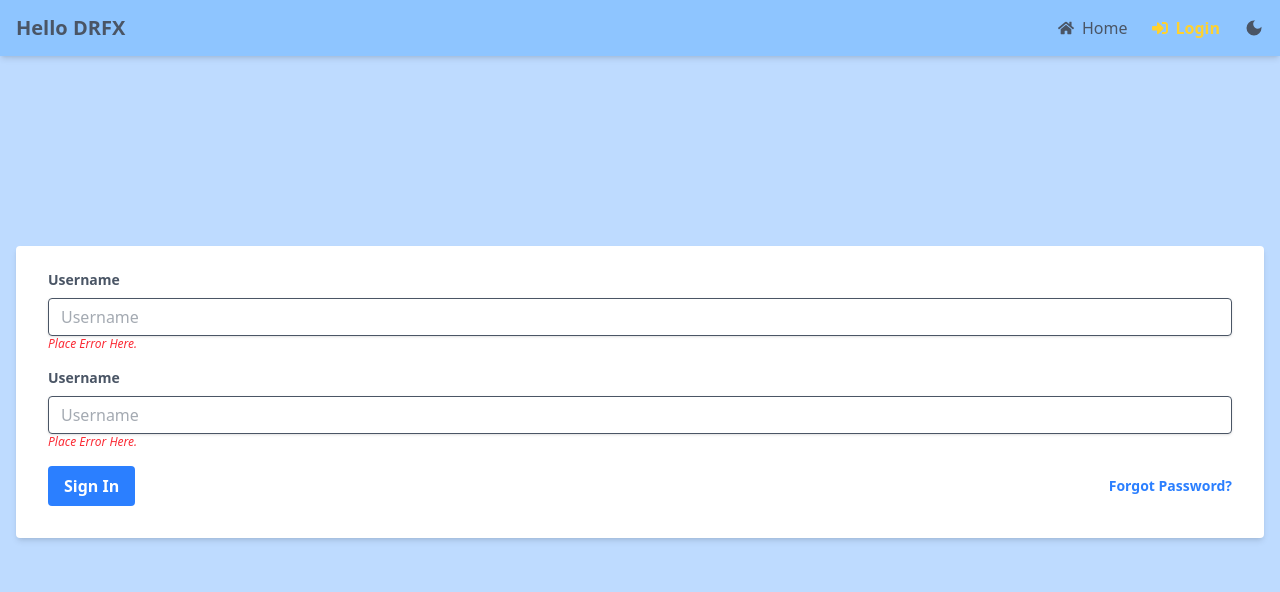
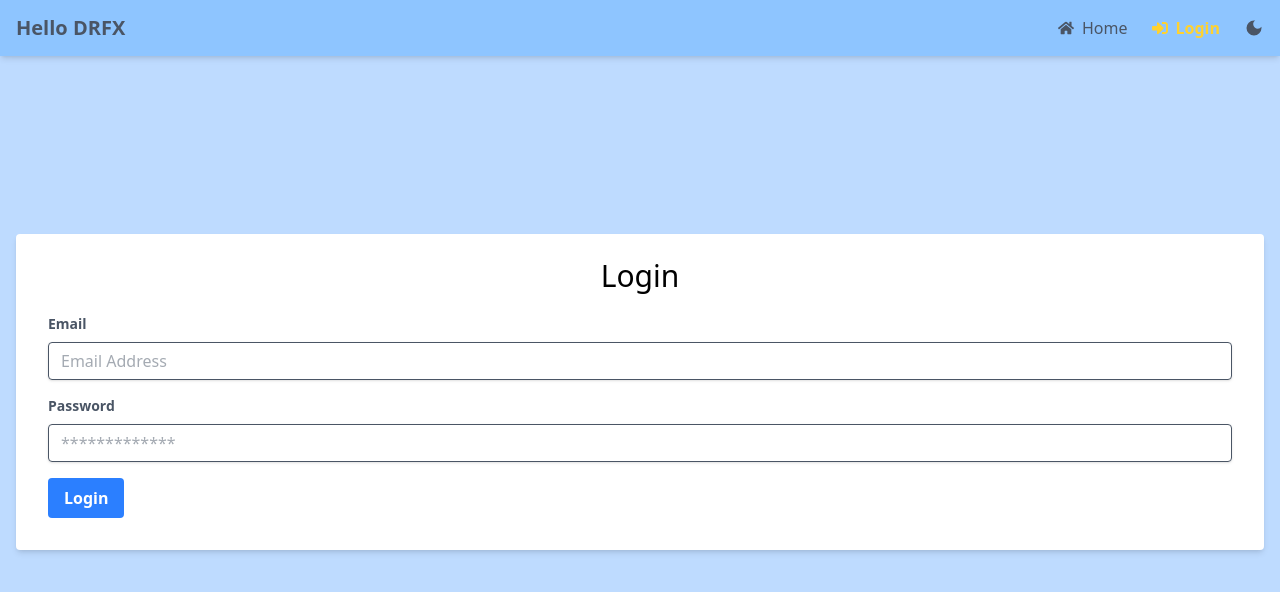
Before and after one commit to leighmforrest/hello_drfx, a React (Vite) app in the folder frontend/: page /login in a window 1280 px wide. Shown: the top 592 px of the page. Built offline with nearby package versions, Linux system fonts and the light colour scheme; no server answers.

Commit message:
login page and form added; user context added

```diff
--- a/frontend/package.json
+++ b/frontend/package.json
@@ -11,13 +11,16 @@
     "test": "vitest"
   },
   "dependencies": {
+    "@hookform/resolvers": "^5.1.1",
     "@tailwindcss/typography": "^0.5.16",
     "@tailwindcss/vite": "^4.1.8",
     "axios": "^1.9.0",
     "react": "^19.1.0",
     "react-dom": "^19.1.0",
+    "react-hook-form": "^7.57.0",
     "react-icons": "^5.5.0",
-    "react-router-dom": "^7.6.2"
+    "react-router-dom": "^7.6.2",
+    "yup": "^1.6.1"
   },
   "devDependencies": {
     "@eslint/js": "^9.25.0",
--- a/frontend/src/components/Input.jsx
+++ /dev/null
@@ -1,23 +0,0 @@
-import React from "react";
-
-const Input = () => {
-  return (
-    <div class="mb-4">
-      <label
-        class="block text-gray-600 dark:text-white text-sm font-bold mb-2"
-        for="username"
-      >
-        Username
-      </label>
-      <input
-        class="shadow appearance-none border rounded w-full py-2 px-3 text-gray-600 dark:text-gray-200 leading-tight focus:outline-none focus:shadow-outline"
-        id="username"
-        type="text"
-        placeholder="Username"
-      />
-      <p class="text-red-500 text-xs italic">Place Error Here.</p>
-    </div>
-  );
-};
-
-export default Input;
--- /dev/null
+++ b/frontend/src/components/forms/Input.jsx
@@ -0,0 +1,33 @@
+import React from "react";
+
+const Input = ({
+  label,
+  id,
+   type = "text",
+   placeholder,
+   register,
+   errors
+}) => {
+  return (
+    <div className="mb-4">
+        <label
+          className="block text-gray-600 dark:text-white text-sm font-bold mb-2"
+          htmlFor={id}
+        >
+          {label}
+        </label>
+        <input
+          {...register(id)}
+          className="shadow appearance-none border rounded w-full py-2 px-3 text-gray-600 dark:text-gray-200 leading-tight focus:outline-none focus:shadow-outline"
+          id={id}
+          type={type}
+          placeholder={placeholder}
+        />
+        {errors[id] && (
+          <p class="text-red-500 text-xs italic">{errors[id].message}</p>
+        )}
+      </div>
+  );
+};
+
+export default Input;
--- /dev/null
+++ b/frontend/src/components/forms/LoginForm.jsx
@@ -0,0 +1,46 @@
+import { useForm } from "react-hook-form";
+import { yupResolver } from "@hookform/resolvers/yup";
+import { loginSchema } from "../../schemas";
+import Input from "./Input";
+
+const LoginForm = ({ onFormSubmit }) => {
+  const {
+    register,
+    handleSubmit,
+    formState: { errors },
+  } = useForm({
+    resolver: yupResolver(loginSchema),
+  });
+
+  return (
+    <form
+      onSubmit={handleSubmit(onFormSubmit)}
+      className="bg-white dark:bg-blue-950 shadow-md rounded px-8 pt-6 pb-8 mb-4"
+    >
+      <h2 className="text-3xl text-center mb-5">Login</h2>
+      <Input
+        id="email"
+        label="Email"
+        placeholder="Email Address"
+        register={register}
+        errors={errors}
+      />
+      <Input
+        id="password"
+        label="Password"
+        type="password"
+        placeholder="*************"
+        register={register}
+        errors={errors}
+      />
+      <button
+        type="submit"
+        className="bg-blue-500 hover:bg-blue-700 dark:bg-blue-700 dark:hover:bg-blue-500 text-white font-bold py-2 px-4 rounded focus:outline-none focus:shadow-outline"
+      >
+        Login
+      </button>
+    </form>
+  );
+};
+
+export default LoginForm;
--- /dev/null
+++ b/frontend/src/contexts/UserProvider.jsx
@@ -0,0 +1,21 @@
+import { createContext, useContext, useEffect } from "react";
+
+const UserContext = createContext();
+
+const UserProvider = ({ children }) => {
+  useEffect(() => {
+    console.log("HAI");
+  }, []);
+
+  const login = (email, password) => {
+    console.log(email, password, "This was used in context.");
+  };
+
+  return (
+    <UserContext.Provider value={{ login }}>{children}</UserContext.Provider>
+  );
+};
+
+export default UserProvider;
+
+export const useUser = () => useContext(UserContext);
--- a/frontend/src/pages/LoginPage.jsx
+++ b/frontend/src/pages/LoginPage.jsx
@@ -1,28 +1,17 @@
-import Input from "../components/Input";
+import LoginForm from "../components/forms/LoginForm";
+import { useUser } from "../contexts/UserProvider";
 
 
 const LoginPage = () => {
+  const { login } = useUser();
+  const submitHandler = ({email, password}) => {
+    login(email, password)
+  }
+
   return (
     <section className="min-h-[calc(100vh-7rem)] flex items-center justify-center relative">
       <div className="w-full m-4">
-        <form className="bg-white dark:bg-blue-950 shadow-md rounded px-8 pt-6 pb-8 mb-4">
-          <Input />
-          <Input />
-          <div className="flex items-center justify-between">
-            <button
-              className="bg-blue-500 hover:bg-blue-700 text-white font-bold py-2 px-4 rounded focus:outline-none focus:shadow-outline"
-              type="button"
-            >
-              Sign In
-            </button>
-            <a
-              className="inline-block align-baseline font-bold text-sm text-blue-500 hover:text-blue-800"
-              href="#"
-            >
-              Forgot Password?
-            </a>
-          </div>
-        </form>
+        <LoginForm onFormSubmit={submitHandler} />
       </div>
     </section>
   );
--- /dev/null
+++ b/frontend/src/schemas/index.js
@@ -0,0 +1,6 @@
+import * as yup from "yup";
+
+export const loginSchema = yup.object({
+    email: yup.string().email("Invalid email.").required("Email is required."),
+    password: yup.string().required("Password is required.").min(6, "Password must be at least 6 characters.")
+})
```
Also changed, not shown: frontend/src/App.jsx (+9 -3 lines), frontend/src/contexts/ThemeProvider.jsx (+14 -11 lines), 1 other file (tests, documents, lock files or other folders).
